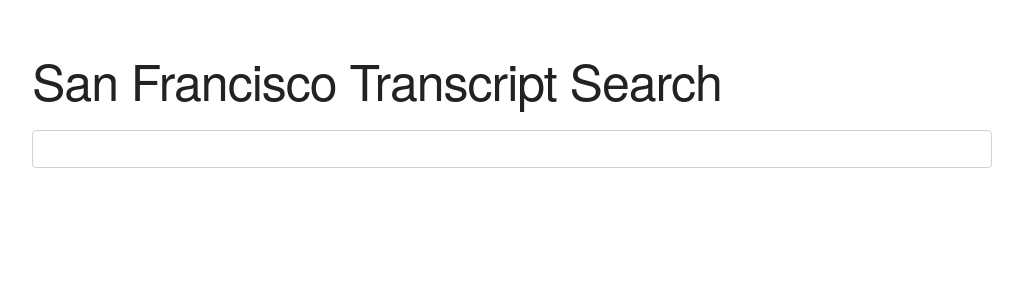
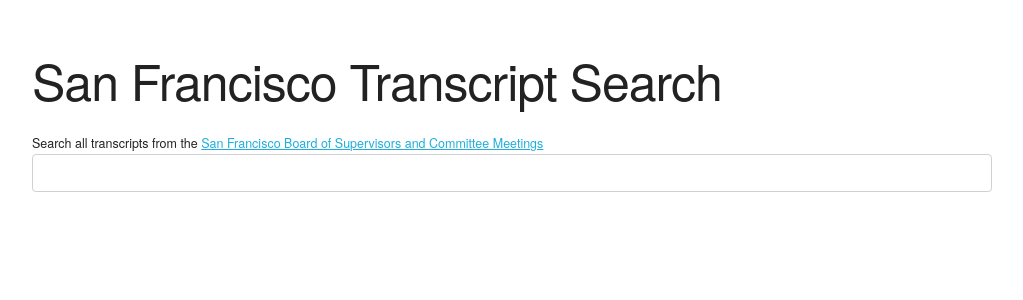
Before and after one commit to fordaaronj/sf-data-client, a Svelte app: page / in a window 1280 px wide. Shown: the top 300 px of the page, without its empty margins (128-1151 px from the left). Built offline with nearby package versions, Linux system fonts and the light colour scheme.

Commit message:
Add subheader

```diff
--- a/src/App.svelte
+++ b/src/App.svelte
@@ -39,6 +39,9 @@
 	<div class="container">
 		<div class="row">
 			<h1>San Francisco Transcript Search</h1>
+			<small>
+				Search all transcripts from the <a href="https://sfgov.legistar.com/Calendar.aspx">San Francisco Board of Supervisors and Committee Meetings</a>
+			</small>
 
 			<form on:submit|preventDefault={search}>
 				<input type="text" name="query" required>
```
